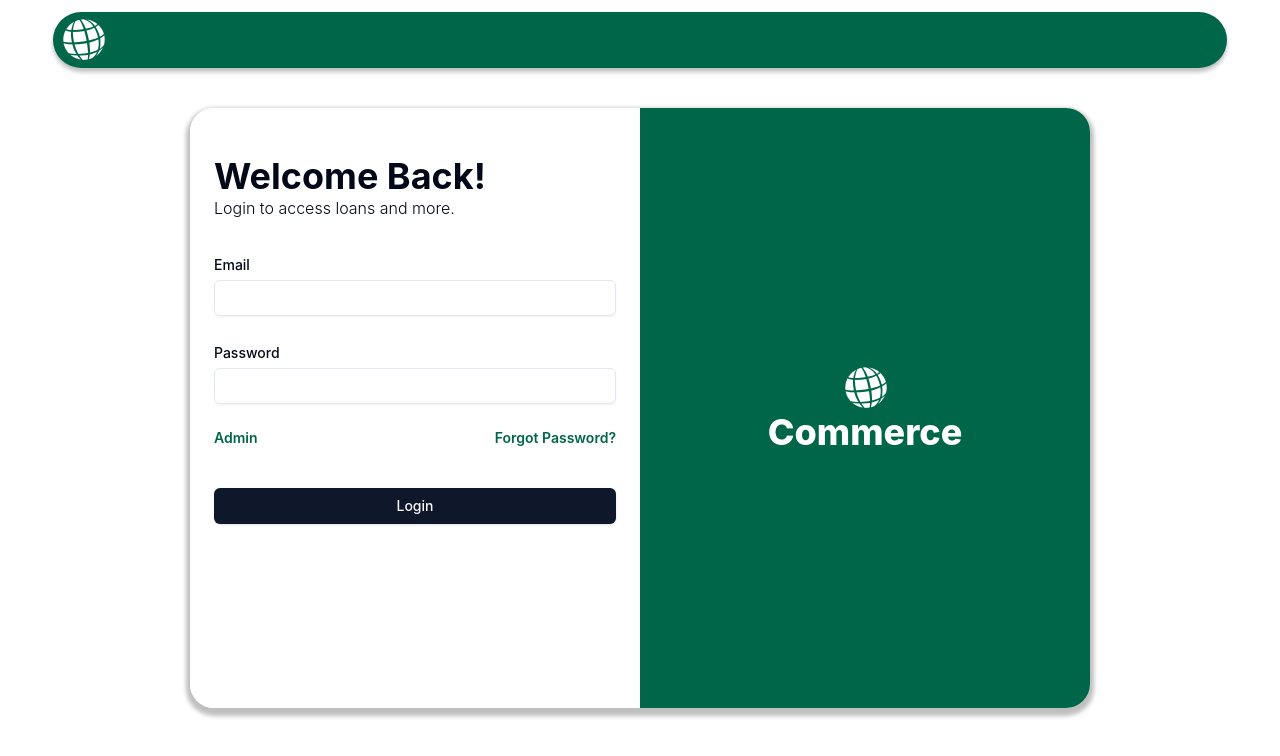
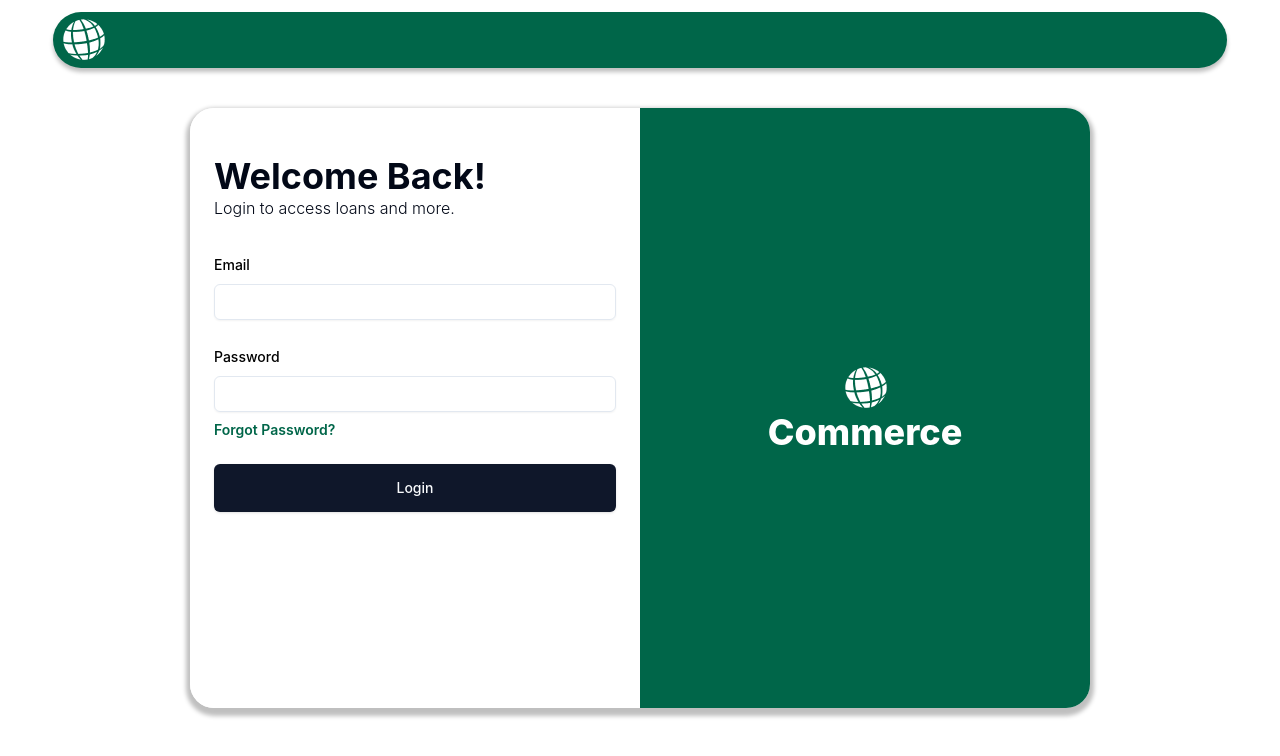
Before and after one commit to ucmo-cs/F24_Avengers, a React (Vite) app in the folder src/main/frontend/: page /login in a window 1280 px wide. Shown: the top 756 px of the page. Built offline with nearby package versions, Linux system fonts and the light colour scheme.

Commit message:
login: authorization on frontend login + all routes

```diff
--- /dev/null
+++ b/src/main/frontend/src/components/Auth.tsx
@@ -0,0 +1,53 @@
+import {createContext, useContext, useState} from "react";
+import {Navigate, Outlet} from "react-router-dom";
+
+
+interface AuthContextType {
+    user: Login | undefined;
+    signIn: (data: any) => void;
+    signOut: () => void;
+}
+
+const AuthContext = createContext<AuthContextType | undefined>(undefined);
+
+function AuthProvider({ children}: Props) {
+    const [user, setUser] = useState<any | undefined>(() => {
+        const user = sessionStorage.getItem("user");
+        return user ? JSON.parse(user) : undefined;
+    });
+
+    const signIn = (data: any) => {
+        setUser(data);
+        sessionStorage.setItem("user", JSON.stringify(data));
+    };
+
+    const signOut = () => {
+        setUser(undefined);
+        sessionStorage.removeItem("user");
+    };
+
+    return (
+      <AuthContext.Provider value={{user, signIn, signOut}}>
+          {children}
+      </AuthContext.Provider>
+    );
+}
+
+const useAuth = () => {
+    const context = useContext(AuthContext);
+    if (context === undefined) {
+        throw new Error("useAuth must be used within an AuthProvider");
+    }
+    return context;
+}
+
+function ProtectedRoute() {
+    const {user} = useAuth();
+    console.log(`User2: ${user}`);
+    if (user === undefined) {
+        return <Navigate to={"/login"} replace />;
+    }
+    return <Outlet />;
+}
+
+export { AuthProvider, useAuth, ProtectedRoute };
--- a/src/main/frontend/src/main.tsx
+++ b/src/main/frontend/src/main.tsx
@@ -2,21 +2,28 @@ import { StrictMode } from 'react'
 import { createRoot } from 'react-dom/client'
 import App from './App.tsx'
 import './index.css'
-import {createBrowserRouter, createRoutesFromElements, Route, RouterProvider} from "react-router-dom";
+import {createBrowserRouter, createRoutesFromElements, Navigate, Route, RouterProvider} from "react-router-dom";
 import Layout from "@/components/Layout.tsx";
 import Login from "@/routes/Login.tsx";
+import {AuthProvider, ProtectedRoute} from "@/components/Auth.tsx";
 
 const router = createBrowserRouter(
     createRoutesFromElements(
         <Route path={"/"} element={<Layout />}>
-            <Route index element={<App />} /> {/* element={<Navigate to={"login"} replace />} */}
+            <Route index element={<Navigate to={"login"} replace />} />
             <Route path={"login"} element={<Login />} />
+            <Route path={"register"} element={<h1>HELLO OTHER ROUTE</h1>} />
+            <Route path={"/"} element={<ProtectedRoute />}>
+                <Route path={"app-demo"} element={<App />} />
+            </Route>
         </Route>
     )
 )
 
 createRoot(document.getElementById('root')!).render(
   <StrictMode>
-    <RouterProvider router={router} />
+    <AuthProvider>
+        <RouterProvider router={router} />
+    </AuthProvider>
   </StrictMode>,
 )
--- a/src/main/frontend/src/routes/Login.tsx
+++ b/src/main/frontend/src/routes/Login.tsx
@@ -1,27 +1,103 @@
-import {Label} from "@/components/ui/label.tsx";
 import {Input} from "@/components/ui/input.tsx";
 import {Button} from "@/components/ui/button.tsx";
+import {
+    Form,
+    FormControl,
+    FormField,
+    FormItem,
+    FormLabel,
+    FormMessage,
+} from "@/components/ui/form"
+import {zodResolver} from "@hookform/resolvers/zod";
+import {useForm} from "react-hook-form";
+import {z} from "zod"
+import {useAuth} from "@/components/Auth.tsx";
+import {useNavigate} from "react-router-dom";
 
+const formSchema = z.object({
+    email: z.string().email({
+        message: "Invalid email address",
+    }),
+    password: z.string({
+        message: "Invalid password",
+    }),
+})
 
 function Login() {
+    const { signIn } = useAuth();
+    const navigate = useNavigate();
+
+    const form = useForm<z.infer<typeof formSchema>>({
+        resolver: zodResolver(formSchema),
+        defaultValues: {
+            email: "",
+            password: "",
+        },
+    })
+
+    const onSubmit = (data: z.infer<typeof formSchema>) => {
+        fetch("http://localhost:8080/login", {
+            method: "POST",
+            headers: {
+                "Content-Type": "application/json",
+            },
+            body: JSON.stringify(data),
+        }).then((response) => {
+            if (!response.ok) {
+                throw new Error("Password is incorrect")
+            }
+        }).then(() => {
+            console.log(data);
+            signIn(data);
+            navigate("/app-demo");
+        }).catch((error) => {
+            form.setError(
+                "password",
+                {
+                    type: "value",
+                    message: error.message,
+                }
+            )
+        })
+    }
+
     return (
         <div className={"flex rounded-3xl floating-shadow w-[900px] h-[600px] mb-16 overflow-hidden"}>
             <div className={"bg-white w-1/2 px-6 py-12"}>
                 <h1>Welcome Back!</h1>
                 <h2 className={"font-light"}>Login to access loans and more.</h2>
-                <div className={"mt-8"}>
-                    <Label>Email</Label>
-                    <Input type={"email"} className={"mt-1"}/>
-                </div>
-                <div className={"mt-6"}>
-                    <Label>Password</Label>
-                    <Input type={"password"} className={"mt-1"}/>
-                </div>
-                <div className={"flex justify-between"}>
-                    <Button variant={"link"} className={"mt-4 px-0 text-commerce-green font-semibold"}>Admin</Button>
-                    <Button variant={"link"} className={"mt-4 px-0 text-commerce-green font-semibold"}>Forgot Password?</Button>
-                </div>
-                <Button className={"mt-8 w-full"}>Login</Button>
+                <Form {...form}>
+                    <form onSubmit={form.handleSubmit(onSubmit)}>
+                        <FormField
+                            control={form.control}
+                            name="email"
+                            render={({field}) => (
+                                <FormItem className={"mt-8"}>
+                                    <FormLabel className={"text-black"}>Email</FormLabel>
+                                    <FormControl>
+                                        <Input {...field} />
+                                    </FormControl>
+                                    <FormMessage/>
+                                </FormItem>
+                            )}
+                        />
+                        <FormField
+                            control={form.control}
+                            name="password"
+                            render={({field}) => (
+                                <FormItem className={"mt-6"}>
+                                    <FormLabel className={"text-black"}>Password</FormLabel>
+                                    <FormControl>
+                                        <Input type="password" {...field} />
+                                    </FormControl>
+                                    <FormMessage/>
+                                </FormItem>
+                            )}
+                        />
+                        <Button type={"button"} variant={"link"} className={"px-0 text-commerce-green font-semibold"}>Forgot Password?</Button>
+                        <Button type={"submit"} className={"mt-4 py-6 w-full"}>Login</Button>
+                    </form>
+                </Form>
             </div>
             <div className={"bg-commerce-green w-1/2"}>
                 <img className={"m-auto mt-64"} src={"/commerce_globe_45x48.png"} alt={"Logo"}/>
```
Also changed, not shown: src/main/frontend/src/vite-env.d.ts (+9 -0 lines).
